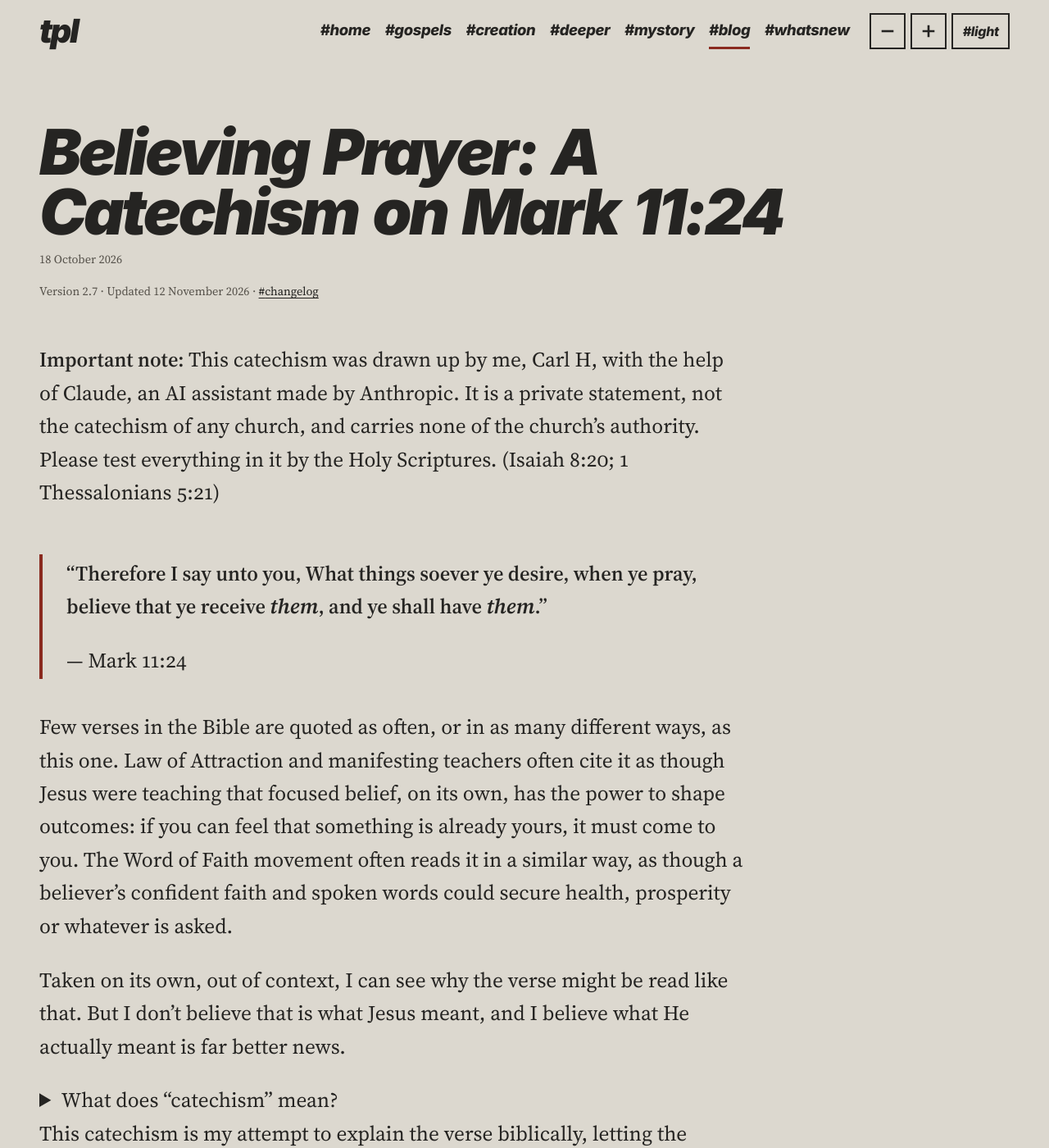
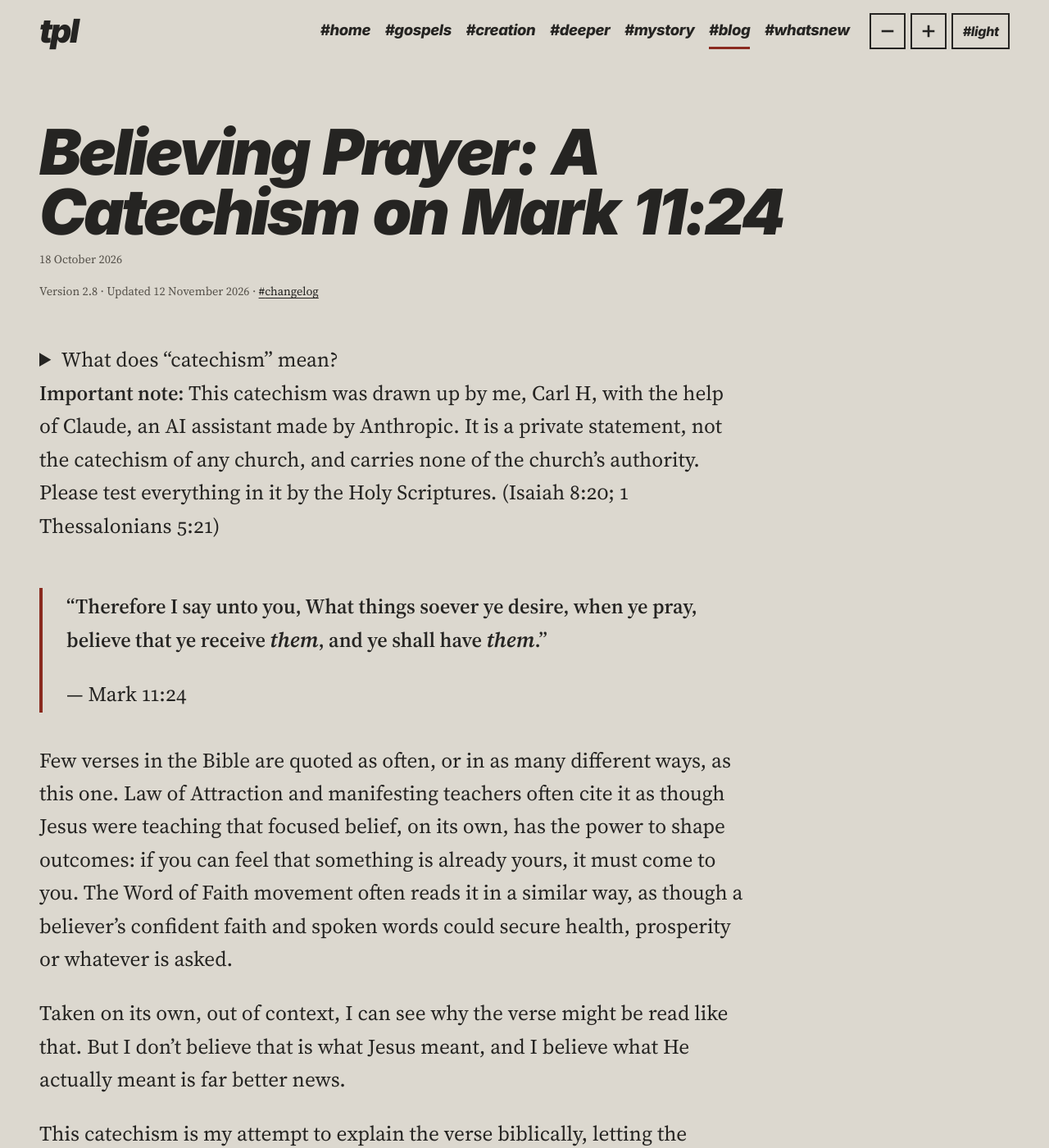
Before and after one commit to ForestWalkUK/truthpeaceandlove, a Jekyll site: the page built from _posts/2026-10-18-believing-prayer-catechism-mark-11-24.md, in a window 1280 px wide and 1400 px high. Shown: the whole window at 82% size. Built offline with Jekyll 4.4.1, drawn with Linux system fonts in a browser that asks for light colours; part of the change alters nothing that is shown.

Commit message:
Catechism v2.8: move the explanation of catechism to the top of the page
Co-Authored-By: Claude Opus 5.5 <noreply@anthropic.com>

```diff
--- a/_posts/2026-10-18-believing-prayer-catechism-mark-11-24.md
+++ b/_posts/2026-10-18-believing-prayer-catechism-mark-11-24.md
@@ -2,7 +2,11 @@
 title: "Believing Prayer: A Catechism on Mark 11:24"
 sections: [otherbeliefs, deeper]
 document: catechism
+before_note: catechism-meaning.html
 changes:
+  - version: "2.8"
+    date: 2026-11-12
+    note: "The expandable explanation of the word “catechism” moved from the introduction to the top of the page, before the Important note."
   - version: "2.7"
     date: 2026-11-12
     note: "An expandable line added to the introduction, explaining the word “catechism” and its origin in the Greek katēcheō (Luke 1:4)."
@@ -65,11 +69,6 @@ changes:
 Few verses in the Bible are quoted as often, or in as many different ways, as this one. Law of Attraction and manifesting teachers often cite it as though Jesus were teaching that focused belief, on its own, has the power to shape outcomes: if you can feel that something is already yours, it must come to you. The Word of Faith movement often reads it in a similar way, as though a believer’s confident faith and spoken words could secure health, prosperity or whatever is asked.
 
 Taken on its own, out of context, I can see why the verse might be read like that. But I don’t believe that is what Jesus meant, and I believe what He actually meant is far better news.
-
-<details>
-<summary>What does “catechism” mean?</summary>
-<p>The word “catechism” comes from the Greek <em>katēcheō</em>, meaning to teach by word of mouth, literally to “sound down” into someone’s ears (it is related to our word “echo”). The New Testament uses it of being taught the things of God: Luke wrote his Gospel so that Theophilus might know the certainty of the things “wherein thou hast been instructed” (Luke 1:4). A catechism, then, is simply a way of teaching by questions and answers, so that the main truths of a subject can be learned, remembered and passed on. Christians have used catechisms in this way for centuries, especially to teach children and those new to the faith.</p>
-</details>
 
 This catechism is my attempt to explain the verse biblically, letting the events around it in Mark chapter 11, and the rest of Scripture, show what Jesus was saying. It follows the question-and-answer pattern of the Westminster catechisms, but in plain modern English, with Bible references after each answer so that you can check everything for yourself. Whether you are a Christian, someone exploring manifesting, or simply curious, you are very welcome here. If you are reading on a desktop computer, you can hover over any Bible reference to read the verse itself.
 
```
